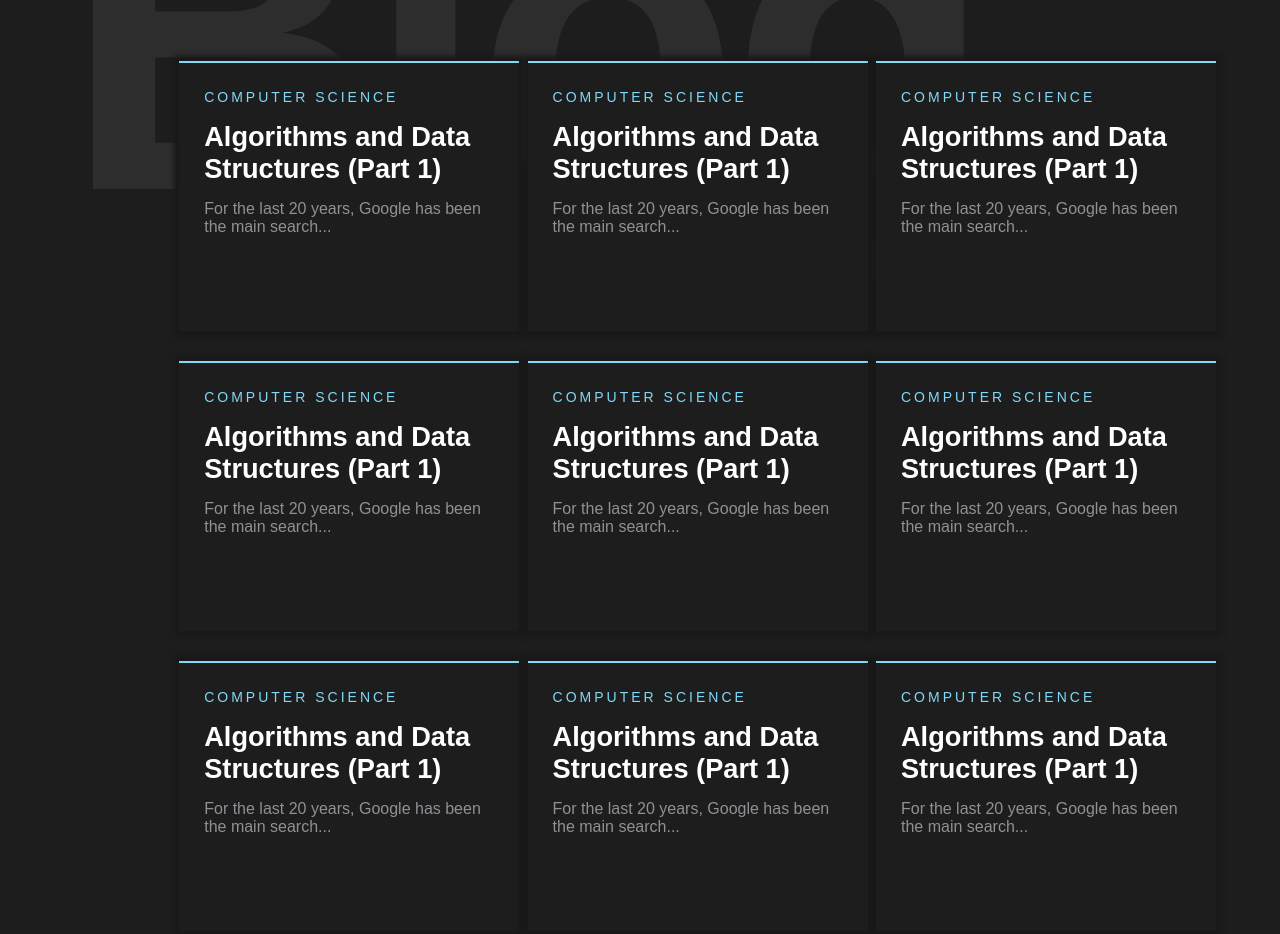
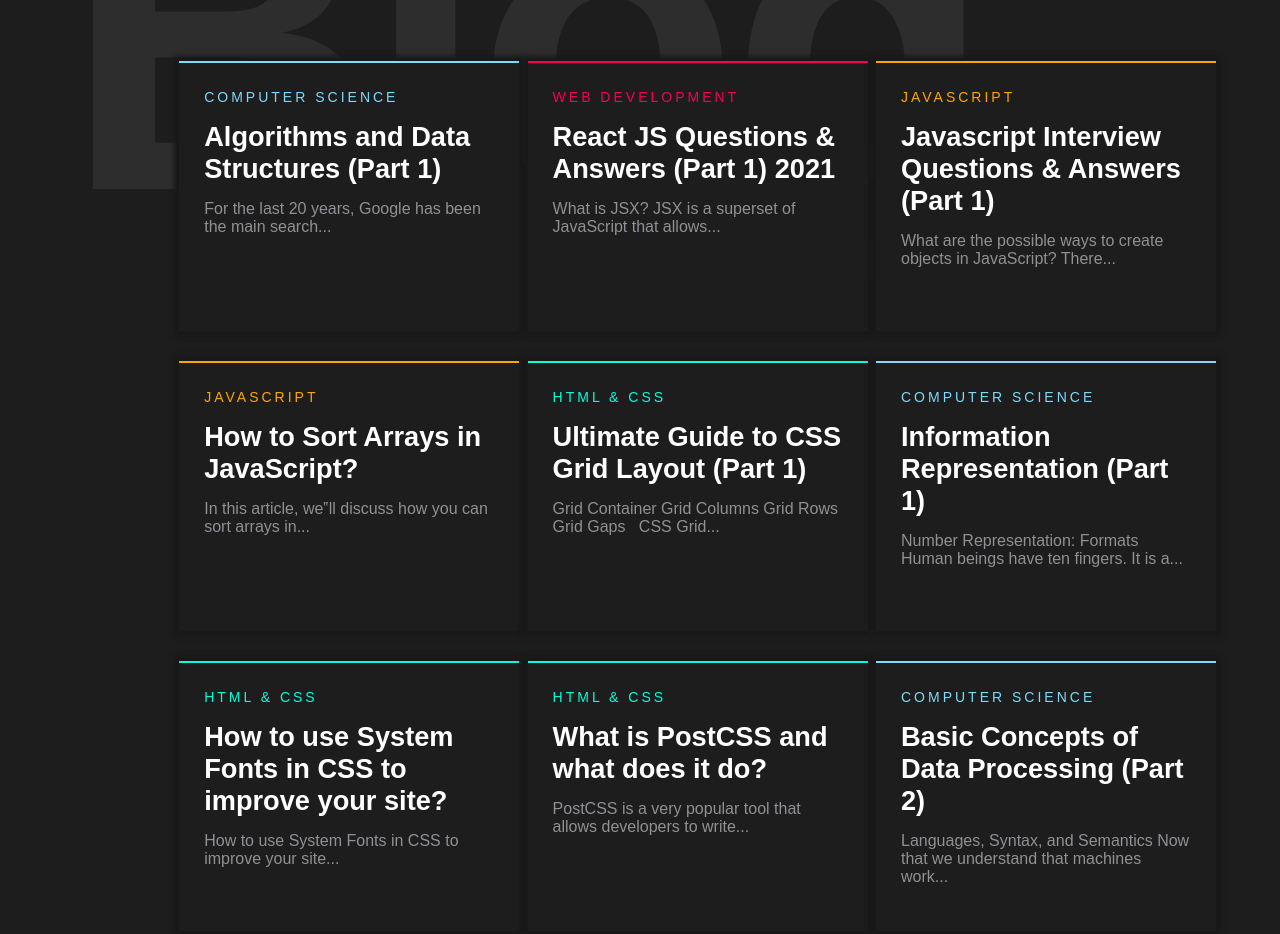
Before and after one commit to Almarex-Web-Dev/Jacek-portfolio-from-part-1-to-3, a plain HTML site: page index.html in a window 1280 px wide. Shown: the part 2500-3434 px from the top of the page. Drawn offline with nearby package versions, Linux system fonts and the light colour scheme; a web font is replaced by a local one.

Commit message:
All index.html files from part 1 to 3

```diff
--- a/index.html
+++ b/index.html
@@ -269,129 +269,24 @@
     <!-- the about section ends here -->
 
     <!-- blog section starts here -->
-    <section id="section-blog" class="section-blog">
+    <!-- BLOG SECTION -->
+
+    <section data-load="blog" id="section-blog" class="section-full section-blog js-way">
+
         <div class="fake-big-2">Blog</div>
+
+        <!-- blog articles wrapper -->
         <div class="blog-articles">
 
-            <!-- blog article 1 -->
-            <article class="post-articles" style="border-top: 2px solid #81d8f7">
+            <!-- Blog articles card 1-->
+            <article class="post-articles" style="border-top: 2px solid#81D8F7">
                 <div class="post-content">
-                    <time class="post-date" style="color: #81d8f7;">Computer Science</time>
+                    <time class="post-date" style="color:#81D8F7;"> Computer Science</time>
                     <div class="blog-post-title">
                         <h5>
-                            <a href="#">Algorithms and Data Structures (Part 1)</a>
-                        </h5>
-                    </div>
-                    <div class="blog-post-content">
-                        For the last 20 years, Google has been the main search...
-                    </div>
-                </div>
-            </article>
-             <!-- blog article 1 -->
-             <article class="post-articles" style="border-top: 2px solid #81d8f7">
-                <div class="post-content">
-                    <time class="post-date" style="color: #81d8f7;">Computer Science</time>
-                    <div class="blog-post-title">
-                        <h5>
-                            <a href="#">Algorithms and Data Structures (Part 1)</a>
-                        </h5>
-                    </div>
-                    <div class="blog-post-content">
-                        For the last 20 years, Google has been the main search...
-                    </div>
-                </div>
-            </article>
-             <!-- blog article 1 -->
-             <article class="post-articles" style="border-top: 2px solid #81d8f7">
-                <div class="post-content">
-                    <time class="post-date" style="color: #81d8f7;">Computer Science</time>
-                    <div class="blog-post-title">
-                        <h5>
-                            <a href="#">Algorithms and Data Structures (Part 1)</a>
-                        </h5>
-                    </div>
-                    <div class="blog-post-content">
-                        For the last 20 years, Google has been the main search...
-                    </div>
-                </div>
-            </article>
-             <!-- blog article 1 -->
-             <article class="post-articles" style="border-top: 2px solid #81d8f7">
-                <div class="post-content">
-                    <time class="post-date" style="color: #81d8f7;">Computer Science</time>
-                    <div class="blog-post-title">
-                        <h5>
-                            <a href="#">Algorithms and Data Structures (Part 1)</a>
-                        </h5>
-                    </div>
-                    <div class="blog-post-content">
-                        For the last 20 years, Google has been the main search...
-                    </div>
-                </div>
-            </article>
-             <!-- blog article 1 -->
-             <article class="post-articles" style="border-top: 2px solid #81d8f7">
-                <div class="post-content">
-                    <time class="post-date" style="color: #81d8f7;">Computer Science</time>
-                    <div class="blog-post-title">
-                        <h5>
-                            <a href="#">Algorithms and Data Structures (Part 1)</a>
-                        </h5>
-                    </div>
-                    <div class="blog-post-content">
-                        For the last 20 years, Google has been the main search...
-                    </div>
-                </div>
-            </article>
-             <!-- blog article 1 -->
-             <article class="post-articles" style="border-top: 2px solid #81d8f7">
-                <div class="post-content">
-                    <time class="post-date" style="color: #81d8f7;">Computer Science</time>
-                    <div class="blog-post-title">
-                        <h5>
-                            <a href="#">Algorithms and Data Structures (Part 1)</a>
-                        </h5>
-                    </div>
-                    <div class="blog-post-content">
-                        For the last 20 years, Google has been the main search...
-                    </div>
-                </div>
-            </article>
-             <!-- blog article 1 -->
-             <article class="post-articles" style="border-top: 2px solid #81d8f7">
-                <div class="post-content">
-                    <time class="post-date" style="color: #81d8f7;">Computer Science</time>
-                    <div class="blog-post-title">
-                        <h5>
-                            <a href="#">Algorithms and Data Structures (Part 1)</a>
-                        </h5>
-                    </div>
-                    <div class="blog-post-content">
-                        For the last 20 years, Google has been the main search...
-                    </div>
-                </div>
-            </article>
-             <!-- blog article 1 -->
-             <article class="post-articles" style="border-top: 2px solid #81d8f7">
-                <div class="post-content">
-                    <time class="post-date" style="color: #81d8f7;">Computer Science</time>
-                    <div class="blog-post-title">
-                        <h5>
-                            <a href="#">Algorithms and Data Structures (Part 1)</a>
-                        </h5>
-                    </div>
-                    <div class="blog-post-content">
-                        For the last 20 years, Google has been the main search...
-                    </div>
-                </div>
-            </article>
-             <!-- blog article 1 -->
-             <article class="post-articles" style="border-top: 2px solid #81d8f7">
-                <div class="post-content">
-                    <time class="post-date" style="color: #81d8f7;">Computer Science</time>
-                    <div class="blog-post-title">
-                        <h5>
-                            <a href="#">Algorithms and Data Structures (Part 1)</a>
+                            <a data-id="2354" href="#">
+                                Algorithms and Data Structures (Part 1)
+                            </a>
                         </h5>
                     </div>
                     <div class="blog-post-content">
@@ -400,8 +295,144 @@
                 </div>
             </article>
 
-        </div>
-    </section>
+            <!-- Blog articles card 2-->
+            <article class="post-articles" style="border-top: 2px solid #f50057;">
+                <div class="post-content">
+                    <time class="post-date" style="color:#f50057;"> Web Development</time>
+                    <div class="blog-post-title">
+                        <h5>
+                            <a data-id="2182" href="#">
+                                React JS Questions &#038; Answers (Part 1) 2021
+                            </a>
+                        </h5>
+                    </div>
+                    <div class="blog-post-content">
+                        What is JSX? JSX is a superset of JavaScript that allows...
+                    </div>
+                </div>
+            </article>
+
+            <!-- Blog articles card 3-->
+            <article class="post-articles" style="border-top: 2px solid orange;">
+                <div class="post-content">
+                    <time class="post-date" style="color: orange;">JavaScript</time>
+                    <div class="blog-post-title">
+                        <h5>
+                            <a data-id="2113" href="#">
+                                Javascript Interview Questions &#038; Answers (Part 1)
+                            </a>
+                        </h5>
+                    </div>
+                    <div class="blog-post-content">
+                        What are the possible ways to create objects in JavaScript? There...
+                    </div>
+                </div>
+            </article>
+
+            <!-- Blog articles card 4-->
+            <article class="post-articles" style="border-top: 2px solid orange;">
+                <div class="post-content">
+                    <time class="post-date" style="color: orange;"> JavaScript</time>
+                    <div class="blog-post-title">
+                        <h5>
+                            <a data-id="2037" href="#">
+                                How to Sort Arrays in JavaScript?
+                            </a>
+                        </h5>
+                    </div>
+                    <div class="blog-post-content">
+                        In this article, we‟ll discuss how you can sort arrays in...
+                    </div>
+                </div>
+            </article>
+
+            <!-- Blog articles card 5-->
+            <article class="post-articles" style="border-top: 2px solid #08fdd8">
+                <div class="post-content">
+                    <time class="post-date" style="color: #08fdd8;"> HTML &amp; CSS</time>
+                    <div class="blog-post-title">
+                        <h5>
+                            <a data-id="1900" href="#">
+                                Ultimate Guide to CSS Grid Layout (Part 1)
+                            </a>
+                        </h5>
+                    </div>
+                    <div class="blog-post-content">
+                        Grid Container Grid Columns Grid Rows Grid Gaps &nbsp; CSS Grid...
+                    </div>
+                </div>
+            </article>
+
+            <!-- Blog articles card 6 -->
+            <article class="post-articles" style="border-top: 2px solid #81D8F7;">
+                <div class="post-content">
+                    <time class="post-date" style="color:#81D8F7;">Computer Science</time>
+                    <div class="blog-post-title">
+                        <h5>
+                            <a data-id="2312" href="#">
+                                Information Representation (Part 1)
+                            </a>
+                        </h5>
+                    </div>
+                    <div class="blog-post-content">
+                        Number Representation: Formats Human beings have ten fingers. It is a...
+		    </div>
+
+                </div>
+            </article>
+
+            <!-- Blog articles card 7 -->
+            <article class="post-articles" style="border-top: 2px solid #08fdd8">
+                <div class="post-content">
+                    <time class="post-date" style="color:#08fdd8"> HTML &amp; CSS</time>
+                    <div class="blog-post-title">
+                        <h5>
+                            <a data-id="2019" href="#">
+                                How to use System Fonts in CSS to improve your site?
+                            </a>
+                        </h5>
+                    </div>
+                    <div class="blog-post-content">
+                        How to use System Fonts in CSS to improve your site...
+                    </div>
+                </div>
+            </article>
+
+            <!-- Blog articles card 8 -->
+            <article class="post-articles" style="border-top: 2px solid #08fdd8">
+                <div class="post-content">
+                    <time class="post-date" style="color: #08fdd8"> HTML &amp; CSS</time>
+                    <div class="blog-post-title">
+                        <h5>
+                            <a data-id="2000" href="#">
+                                What is PostCSS and what does it do?
+                            </a>
+                        </h5>
+                    </div>
+                    <div class="blog-post-content">
+                        PostCSS is a very popular tool that allows developers to write...
+                    </div>
+                </div>
+            </article>
+
+            <!-- Blog articles card 9-->
+            <article class="post-articles" style="border-top:2px solid #81D8F7">
+                <div class="post-content">
+                    <time class="post-date" style="color:#81D8F7;"> Computer Science</time>
+                    <div class="blog-post-title">
+                        <h5>
+                            <a data-id="2301" href="#">
+                                Basic Concepts of Data Processing (Part 2)
+                            </a>
+                        </h5>
+                    </div>
+                    <div class="blog-post-content">
+                        Languages, Syntax, and Semantics Now that we understand that machines work...
+                    </div>
+                </div>
+            </article>
+            </div>
+        </section>
 
 
     <script src="https://code.jquery.com/jquery-3.6.0.js"></script>
```
